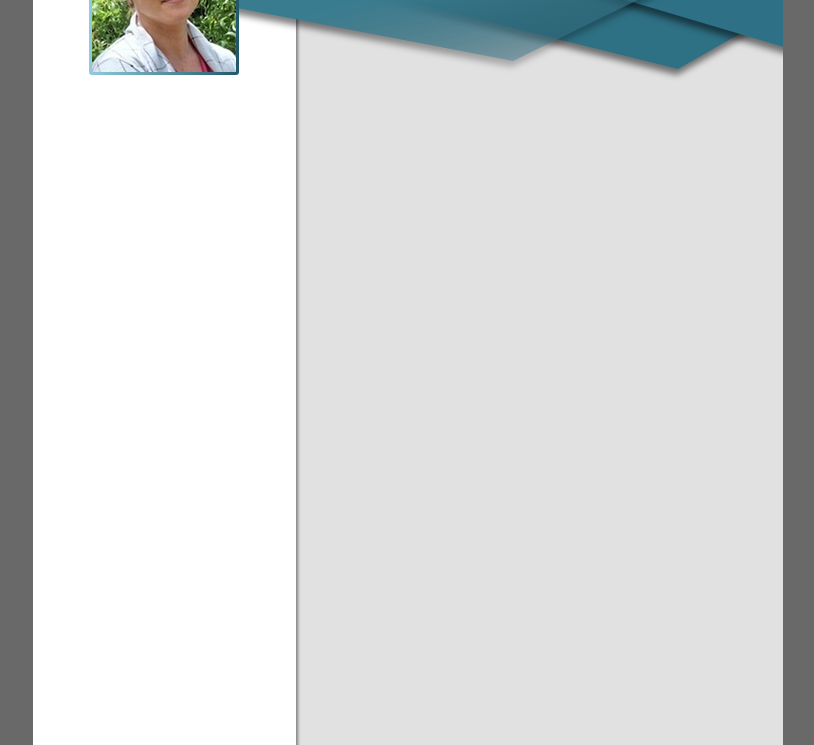
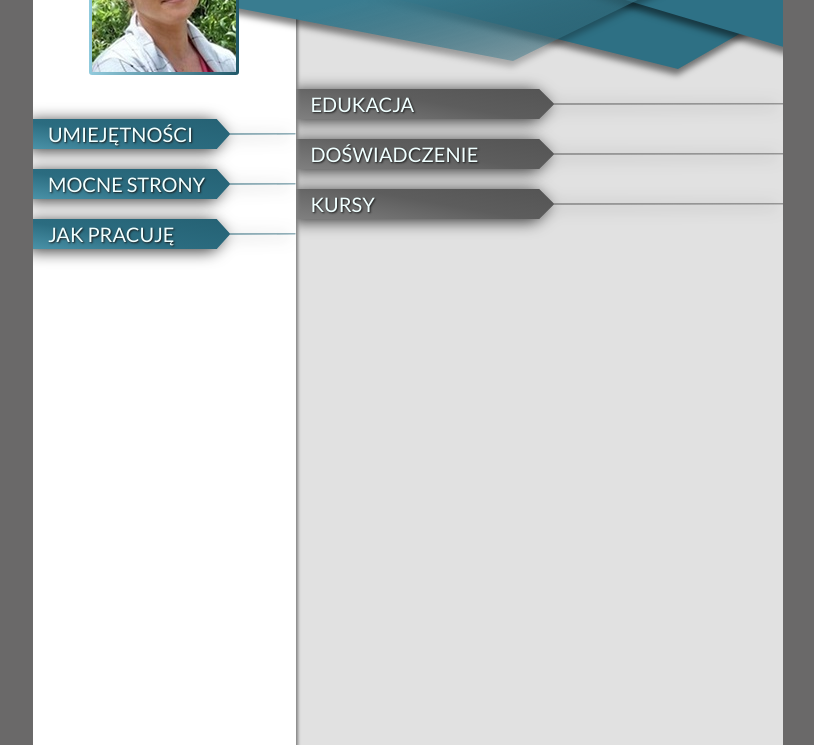
Before and after one commit to loca20/CV-Anna-Lukaszczyk, a plain HTML site: page index.html in a window 1280 px wide. Shown: the part 181-926 px from the top of the page, without its empty margins (232-1046 px from the left). Drawn offline with Linux system fonts and the light colour scheme.

Commit message:
added CSS styles for main and aside

```diff
--- a/style.css
+++ b/style.css
@@ -106,10 +106,12 @@ body {
 }
 
 .name {
+	margin-top: 16px;
 	font-size: 28px;
 	font-weight: bold;
 	text-transform: uppercase;
 	letter-spacing: 1px;
+	text-shadow: 1px 1px 2px rgb(26, 26, 26);
 }
 
 .fa-solid {
@@ -118,18 +120,51 @@ body {
 
 .mail {
 	margin: 10px 0;
+	text-shadow: 1px 1px 2px rgb(26, 26, 26);
+}
+
+.phone-number {
+	text-shadow: 1px 1px 2px rgb(26, 26, 26);
 }
 
 .main {
-	top: 500px;
+	padding-top: 200px;
 	height: 100%;
 	width: 65%;
 	background-color: #e1e1e1;
+	overflow: hidden;
+}
+
+.section-title-in-main {
+background: gray;
 }
 
 .aside {
+	padding-top: 230px;
 	height: 100%;
 	width: 35%;
 	box-shadow: 2px 0 3px gray;
+	overflow: hidden;
 	z-index: 1;
 }
+
+.section-title-shadow {
+	filter: drop-shadow(-5px 2px 8px rgba(0, 0, 0, 0.8));
+}
+
+.section-title {
+	margin: 20px 0;
+	padding: 3px 15px;
+	font-size: 20px;
+	font-weight: 400;
+	text-transform: uppercase;
+	color: azure;
+	text-shadow: 1px 1px 2px rgb(26, 26, 26);
+	background: linear-gradient(10deg, rgba(74,146,168,1) 0%, rgba(43,108,128,1) 35%, rgba(35,94,112,1) 100%);
+	clip-path: polygon(0 0, 70% 0, 75% 48%, 100% 48%, 100% 51%, 75% 52%, 70% 100%, 0% 100%);
+}
+
+.section-title-in-main {
+	background: linear-gradient(10deg, rgba(128,128,128,1) 0%, rgba(93,93,93,1) 35%, rgba(74,74,74,1) 100%);
+	clip-path: polygon(0 0, 50% 0, 53% 48%, 100% 48%, 100% 51%, 53% 52%, 50% 100%, 0% 100%);
+	}
```
